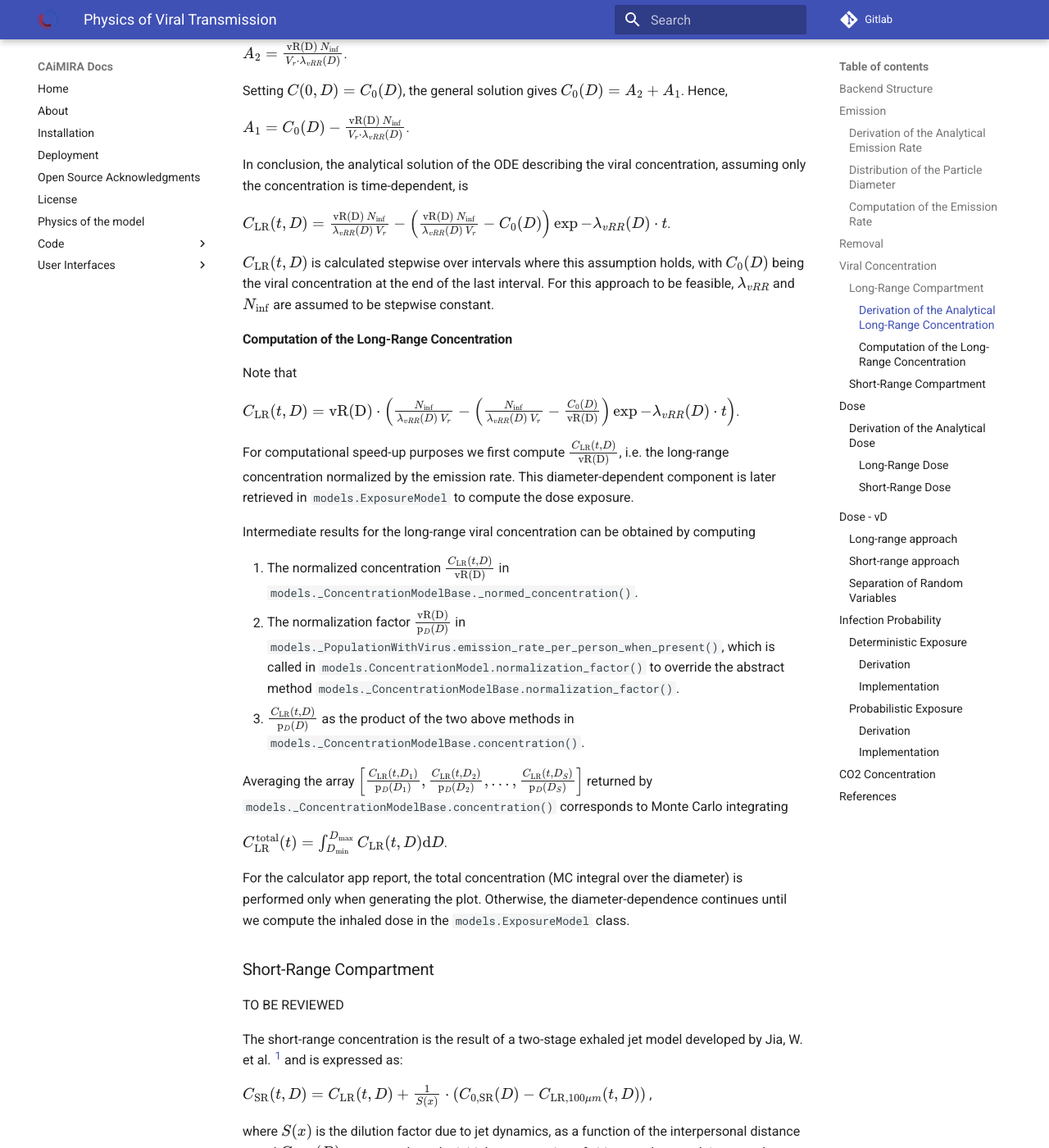
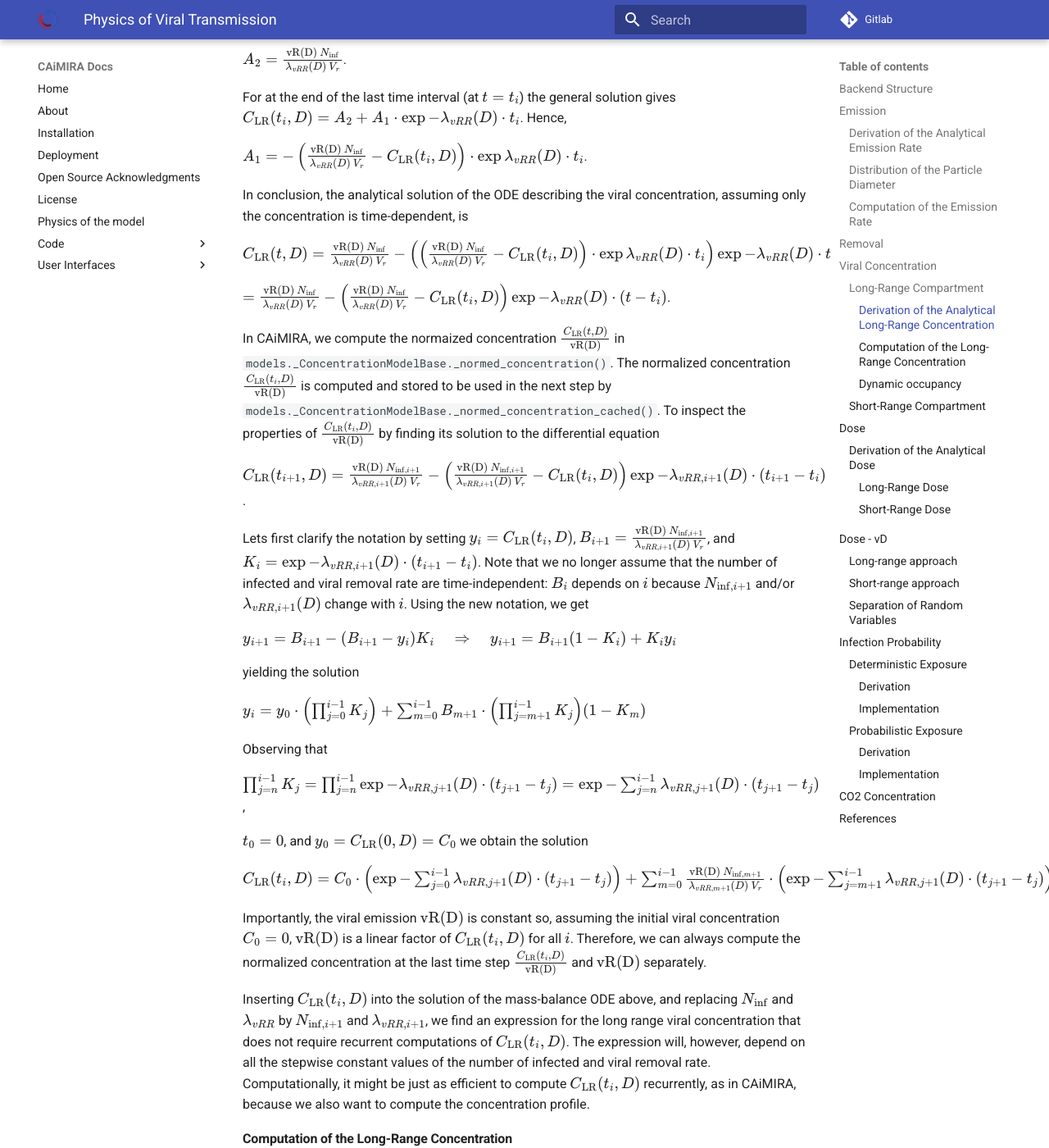
Before and after one commit to CERN/CAiMIRA, an MkDocs documentation site: the page built from caimira/docs/mkdocs/docs/code/viral_transmission.md, in a window 1280 px wide and 1400 px high, scrolled down 5735 px. Shown: the whole window at 82% size. Built offline with MkDocs 1.6.1 and Material for MkDocs 9.7.7, drawn with Linux system fonts in a browser that asks for light colours; some of the changed text lies outside the part shown.

Commit message:
scaling factor, lr-concentration non-recurrent, dynamic lr

```diff
--- a/caimira/docs/mkdocs/docs/code/viral_transmission.md
+++ b/caimira/docs/mkdocs/docs/code/viral_transmission.md
@@ -64,7 +64,9 @@
 
 $\mathrm{p}_D(D)=\frac{N_p(D)}{K}=\sum_{i \in I(j)} \frac{c_{n,i}}{K}\left[\frac{1}{D\sqrt{2 \pi} \sigma_{D_i}} \exp{-\frac{(\ln D -\mu_{D_i})^2}{2 (\sigma_{D_i})^2}}\right]$
 
-is a mixture distribution: the sum of three log-normal probability distributions weighed by $w_i = \frac{c_{n,i}}{K}$ such that $w_i>0$ and $\sum_{i \in I(j)} w_i =1$.
+for
+$K=\int_{D_{\mathrm{min}}}^{D_{\mathrm{max}}} N_p(D) \mathrm{d}D $
+is a mixture distribution: the sum of three truncated and scaled log-normal probability distributions.
 
 In the CAiMIRA model, $D$ is sampled from $\mathrm{p}_D(D)$ truncated between $D_{\mathrm{min}}$ and $D_{\mathrm{min}}$ when calling the function `monte_carlo.data.expiration_distribution()`, which retrieves the truncated $\mathrm{p}_D(D)$ from `monte_carlo.data.BLOModel`.
 
@@ -122,11 +120,13 @@
 
 ### Long-Range Compartment
 #### Derivation of the Analytical Long-Range Concentration
-Assuming mass balance, the change in the viral concentration equal the difference between the total emission rate per volume and the total removal rate. Because we assume all the infected have the same emission rate, the total emission rate per unit volume is the product of $\mathrm{vR(D)}$ and the number of infected $N_{\mathrm{inf}}$ divided by the room volume $V_r$. The total removal rate is the product of the viral removal rate $ambda_{\mathrm{vRR}}(t,D)$ and the current viral concentration $C_{\mathrm{LR}}(t, D)$. In conclusion, the viral concentration is described by the ordinary differential equation (ODE)
+Assuming mass balance, the change in the viral concentration equal the difference between the total emission rate per volume and the total removal rate. If we assume all the infected have the same emission rate, the total emission rate per unit volume is the product of $\mathrm{vR(D)}$ and the number of infected $N_{\mathrm{inf}}$ divided by the room volume $V_r$. The total removal rate is the product of the viral removal rate $\lambda_{\mathrm{vRR}}(t,D)$ and the current viral concentration $C_{\mathrm{LR}}(t, D)$. In conclusion, the viral concentration is described by the ordinary differential equation (ODE)
 
-$\frac{\partial C_{\mathrm{LR}}(t, D)}{\partial t} = \frac{\mathrm{vR(D)}\,N_{\mathrm{inf}}}{V_r} - \lambda_{vRR}(D) \cdot C_{\mathrm{LR}}(t, D)$.
+$\frac{\partial C_{\mathrm{LR}}(t, D)}{\partial t} = \frac{\mathrm{vR}(D)\,N_{\mathrm{inf}}}{V_r} - \lambda_{vRR}(D) \cdot C_{\mathrm{LR}}(t, D)$.
 
-Assuming $\lambda_{\mathrm{vRR}}(t,D)$ is time-independent, this ODE can be solved analytically for a given particle size $D$. Clearly, the homogeneous solution (satisfying
+Assuming the viral concentration is the only time-dependent variable, this ODE can be solved analytically for a given particle size $D$. The solution might only hold over time intervals $[t_i, t_{i+1}]$ where the assumption that $\lambda_{vRR}(D)$ and $N_{\mathrm{inf}}$ are time-independent holds. In that case, the viral concentration at the end of the previous interval $C_{\mathrm{LR}}(t_i,D)$ can be carried forward as an intital condition to the next interval.
+
+The homogeneous solution (satisfying
 $\frac{\partial C_{\mathrm{LR}}(t, D)}{\partial t} + \lambda_{vRR}(D)\cdot\,C_{\mathrm{LR}}(t, D) = 0$)
 is
 $C_{\mathrm{LR}}(t, D)_{h}=A_1\cdot \exp{-\lambda_{vRR}(D)\cdot t}$.
@@ -140,29 +140,63 @@
 
 Combining the two equations containing $\frac{\partial C_{\mathrm{LR}}(t, D)}{\partial t}$ we get
 
-$C_{\mathrm{LR}}(t, D) = \frac{\mathrm{vR(D)}\,N_{\mathrm{inf}}}{V_r \cdot \lambda_{vRR}(D)} + A_1\cdot \exp{-\lambda_{vRR}(D)\cdot t}$,
+$C_{\mathrm{LR}}(t, D) = \frac{\mathrm{vR(D)}\,N_{\mathrm{inf}}}{\lambda_{vRR}(D)\,V_r} + A_1\cdot \exp{-\lambda_{vRR}(D)\cdot t}$,
 
 which combined with the general solution yields
 
-$A_2 = \frac{\mathrm{vR(D)}\,N_{\mathrm{inf}}}{V_r \cdot \lambda_{vRR}(D)}$.
+$A_2 = \frac{\mathrm{vR(D)}\,N_{\mathrm{inf}}}{\lambda_{vRR}(D)\,V_r}$.
 
-Setting $C(0,D)=C_0(D)$, the general solution gives
-$C_0(D) = A_2 + A_1$.
+For at the end of the last time interval (at $t=t_i$) the general solution gives
+$C_{\mathrm{LR}}(t_i, D) = A_2 + A_1\cdot \exp{-\lambda_{vRR}(D)\cdot t_i}$.
 Hence,
 
-$A_1 = C_0(D) - \frac{\mathrm{vR(D)}\,N_{\mathrm{inf}}}{V_r \cdot \lambda_{vRR}(D)}$.
+$A_1 = -\left(\frac{\mathrm{vR(D)}\,N_{\mathrm{inf}}}{\lambda_{vRR}(D)\,V_r}-C_{\mathrm{LR}}(t_i, D)\right) \cdot \exp{\lambda_{vRR}(D)\cdot t_i}$.
 
 In conclusion, the analytical solution of the ODE describing the viral concentration, assuming only the concentration is time-dependent, is
 
-$C_{\mathrm{LR}}(t, D) = \frac{\mathrm{vR(D)}\,N_{\mathrm{inf}}}{\lambda_{vRR}(D)\,V_r} - \left(\frac{\mathrm{vR(D)}\,N_{\mathrm{inf}}}{\lambda_{vRR}(D)\,V_r}- C_0(D)\right) \exp{-\lambda_{vRR}(D)\cdot t}$.
+$C_{\mathrm{LR}}(t, D) = \frac{\mathrm{vR(D)}\,N_{\mathrm{inf}}}{\lambda_{vRR}(D)\,V_r} - \left(\left(\frac{\mathrm{vR(D)}\,N_{\mathrm{inf}}}{\lambda_{vRR}(D)\,V_r}- C_{\mathrm{LR}}(t_i, D)\right) \cdot \exp{\lambda_{vRR}(D)\cdot t_i}\right) \exp{-\lambda_{vRR}(D)\cdot t}$
 
-$C_{\mathrm{LR}}(t, D)$ is calculated stepwise over intervals where this assumption holds, with $C_0(D)$ being the viral concentration at the end of the last interval. For this approach to be feasible, $\lambda_{vRR}$ and $N_{\mathrm{inf}}$ are assumed to be stepwise constant.
+$= \frac{\mathrm{vR(D)}\,N_{\mathrm{inf}}}{\lambda_{vRR}(D)\,V_r} - \left(\frac{\mathrm{vR(D)}\,N_{\mathrm{inf}}}{\lambda_{vRR}(D)\,V_r}-C_{\mathrm{LR}}(t_i, D)\right) \exp{-\lambda_{vRR}(D)\cdot (t-t_i)}$.
+
+
+In CAiMIRA, we compute the normaized concentration $\frac{C_{\mathrm{LR}}(t, D)}{\mathrm{vR(D)}}$ in `models._ConcentrationModelBase._normed_concentration()`.
+The normalized concentration $\frac{C_{\mathrm{LR}}(t_i, D)}{\mathrm{vR(D)}}$ is computed and stored to be used in the next step by `models._ConcentrationModelBase._normed_concentration_cached()`.
+To inspect the properties of $\frac{C_{\mathrm{LR}}(t_i, D)}{\mathrm{vR(D)}}$ by finding its solution to the differential equation
+
+$C_{\mathrm{LR}}(t_{i+1}, D)= \frac{\mathrm{vR(D)}\,N_{\mathrm{inf},i+1}}{\lambda_{vRR,i+1}(D)\,V_r} - \left(\frac{\mathrm{vR(D)}\,N_{\mathrm{inf},i+1}}{\lambda_{vRR,i+1}(D)\,V_r}-C_{\mathrm{LR}}(t_i, D)\right) \exp{-\lambda_{vRR,i+1}(D)\cdot (t_{i+1}-t_i)}$.
+
+Lets first clarify the notation by setting $y_i =C_{\mathrm{LR}}(t_{i}, D)$, $B_{i+1}=\frac{\mathrm{vR(D)}\,N_{\mathrm{inf},i+1}}{\lambda_{vRR,i+1}(D)\,V_r}$,
+and $K_i = \exp{-\lambda_{vRR,i+1}(D)\cdot (t_{i+1}-t_i)}$. Note that we no longer assume that the number of infected and viral removal rate are time-independent:
+$B_i$ depends on $i$ because $N_{\mathrm{inf},i+1}$ and/or $\lambda_{vRR,i+1}(D)$ change with $i$. Using the new notation, we get
+
+$y_{i+1}= B_{i+1} - (B_{i+1}-y_i) K_i \quad \Rightarrow \quad y_{i+1} = B_{i+1}(1-K_i)+K_i y_i$
+
+yielding the solution
+
+$y_i=y_0 \cdot \left(\prod_{j=0}^{i-1} K_j\right)+\sum_{m=0}^{i-1}B_{m+1}\cdot \left(\prod_{j=m+1}^{i-1} K_j\right)(1- K_m)$
+
+Observing that
+
+$\prod_{j=n}^{i-1}K_j = \prod_{j=n}^{i-1}\exp{-\lambda_{vRR,j+1}(D)\cdot (t_{j+1}-t_j)} = \exp{ - \sum_{j=n}^{i-1} \lambda_{vRR,j+1}(D)\cdot(t_{j+1}-t_j)}$,
+
+$t_0=0$, and $y_0=C_{\mathrm{LR}}(0, D)=C_0$ we obtain the solution
+
+$C_{\mathrm{LR}}(t_i, D)
+=C_0 \cdot \left(\exp{ - \sum_{j=0}^{i-1} \lambda_{vRR,j+1}(D)\cdot(t_{j+1}-t_j)}\right)
++\sum_{m=0}^{i-1}
+\frac{\mathrm{vR(D)}\,N_{\mathrm{inf},m+1}}{\lambda_{vRR,m+1}(D)\,V_r}
+\cdot \left(\exp{ - \sum_{j=m+1}^{i-1} \lambda_{vRR,j+1}(D)\cdot(t_{j+1}-t_j)}\right)
+\cdot \left(1- \exp{-\lambda_{vRR,m+1}(D)\cdot (t_{m+1}-t_m)}\right)$
+
+Importantly, the viral emission $\mathrm{vR(D)}$ is constant so, assuming the initial viral concentration $C_0=0$, $\mathrm{vR(D)}$ is a linear factor of $C_{\mathrm{LR}}(t_i, D)$ for all $i$.
+Therefore, we can always compute the normalized concentration at the last time step $\frac{C_{\mathrm{LR}}(t_i, D)}{\mathrm{vR(D)}}$ and $\mathrm{vR(D)}$ separately.
+
+Inserting $C_{\mathrm{LR}}(t_i, D)$ into the solution of the mass-balance ODE above, and replacing $N_{\mathrm{inf}}$ and $\lambda_{vRR}$ by $N_{\mathrm{inf},i+1}$ and $\lambda_{vRR,i+1}$,
+we find an expression for the long range viral concentration that does not require recurrent computations of $C_{\mathrm{LR}}(t_i, D)$.
+The expression will, however, depend on all the stepwise constant values of the number of infected and viral removal rate.
+Computationally, it might be just as efficient to compute $C_{\mathrm{LR}}(t_i, D)$ recurrently, as in CAiMIRA, because we also want to compute the concentration profile.
 
 #### Computation of the Long-Range Concentration
-Note that
-
-$C_{\mathrm{LR}}(t, D) = \mathrm{vR(D)} \cdot \left(\frac{N_{\mathrm{inf}}}{\lambda_{vRR}(D)\,V_r} - \left(\frac{N_{\mathrm{inf}}}{\lambda_{vRR}(D)\,V_r}- \frac{C_0(D)}{\mathrm{vR(D)}}\right) \exp{-\lambda_{vRR}(D)\cdot t} \right)$.
-
 For computational speed-up purposes we first compute $\frac{C_{\mathrm{LR}}(t, D)}{\mathrm{vR(D)}}$, i.e. the long-range concentration normalized by the emission rate. This diameter-dependent component is later retrieved in `models.ExposureModel` to compute the dose exposure.
 
 Intermediate results for the long-range viral concentration can be obtained by computing
@@ -177,6 +211,28 @@
 
 For the calculator app report, the total concentration (MC integral over the diameter) is performed only when generating the plot.
 Otherwise, the diameter-dependence continues until we compute the inhaled dose in the `models.ExposureModel` class.
+
+#### Dynamic occupancy
+The mass-balance equation above assumes the emission rate $\mathrm{vR(D)}$ is the same for all the $N_{\mathrm{inf}}$ infected. Different infected may, however, have different physical activities, expirational activities, face mask, immunity, and presence. Concequently, the viral emission rate $\mathrm{vR(D)}$ and the probability distribution of the particle diameter $\mathrm{p}_{D}(D)$ are not the same for every infected. Lets assume we have $n_p$ different populations of infected, each with $N_{\mathrm{inf},n}$ infected with emission rate $\mathrm{vR}_n(D)$ and particle diameters sampled from $\mathrm{p}_{D,n}(D)$. Then, the mass balance equation describing the evolution of the viral concentration becomes
+
+$\frac{\partial C_{\mathrm{LR}}(t, D)}{\partial t} = \frac{\sum_{n=1}^{n_p}\mathrm{vR}_n(D)\,N_{\mathrm{inf},n}}{V_r} - \lambda_{vRR}(D) \cdot C_{\mathrm{LR}}(t, D).$
+
+Using the exact same procedure and assumptions as for the previous ODE, we find the solution to be
+
+$C_{\mathrm{LR}}(t, D) = \frac{\sum_{n=1}^{n_p}\mathrm{vR}_n(D)\,N_{\mathrm{inf},n}}{\lambda_{vRR}(D)\,V_r} \cdot \left(1-\exp{-\lambda_{vRR}(D)\cdot t}\right)
+=\sum_{n=1}^{n_p}\frac{\mathrm{vR}_n(D)\,N_{\mathrm{inf},n}}{\lambda_{vRR}(D)\,V_r} \cdot \left(1-\exp{-\lambda_{vRR}(D)\cdot t}\right) =\sum_{n=1}^{n_p}C_{\mathrm{LR},n}(t, D)$.
+
+For the final equality, we set $C_{\mathrm{LR},n}(t, D)=\frac{\mathrm{vR}_n(D)\,N_{\mathrm{inf},n}}{\lambda_{vRR}(D)\,V_r} \cdot \left(1-\exp{-\lambda_{vRR}(D)\cdot t}\right)$ to indicate that this expression can be computed by a **ConcentrationModel** object, as described above, because all the $N_{\mathrm{inf},n}$ infected belong to the same **IntectedPopulation**, and thus have the same viral emission rate and samples of $D$.
+In CAiMIRA, we do indeed use different **ConcentrationModel** objects to compute the total long-range concentration resulting from emissions from infected with different properties
+(combined, together with the short-range concentration, in `models.ExposureModel.concentration()`). Using several **ConcentrationModel** objects was motivated by the **InfectedPopulation** objects having different samples of $D$ stored in their **Exporation** object, which cannot be considered equal because they stem from different distributions $\mathrm{p}_{D,n}(D)$.
+When we Monte Carlo integrate, we compute
+
+$C_{\mathrm{LR}}^{\mathrm{total}}(t) = \int_{D_{\mathrm{min}}}^{D_{\mathrm{max}}} C_{\mathrm{LR}}(t, D) \mathrm{d}D $
+
+$= \sum_{n=1}^{n_p} \int_{D_{\mathrm{min}}}^{D_{\mathrm{max}}} \frac{C_{\mathrm{LR},n}(t, D)}{\mathrm{p}_{D,n}(D)} \cdot \mathrm{p}_{D,n}(D) \mathrm{d}D$
+
+$ \approx \sum_{n=1}^{n_p} \frac{1}{S_n}\sum_{i=1}^{S_n} \frac{C_{\mathrm{LR},n}(t, D_{n,i})}{\mathrm{p}_{D,n}(D_{n,i})}$.
+
 
 ### Short-Range Compartment
 TO BE REVIEWED
@@ -279,9 +335,9 @@
 
 $\int_{t_1}^{t_n} C_{\mathrm{LR}}(t, D) \mathrm{d}t  =  \sum_{i=1}^n \int_{t_i}^{t_{i+1}} C_{\mathrm{LR}}(t, D) \mathrm{d}t $
 
-$=  \sum_{i=1}^n \int_{t_i}^{t_{i+1}} \left[\mathrm{vR(D)} \cdot \left(\frac{N_{\mathrm{inf}}}{\lambda_{vRR}(D)\,V_r} - \left(\frac{N_{\mathrm{inf}}}{\lambda_{vRR}(D)\,V_r}- \frac{C_0(D)}{\mathrm{vR(D)}} \right) \exp{-\lambda_{vRR}(D)\cdot t} \right) \right] \mathrm{d}t$
+$=  \sum_{i=1}^n \int_{t_i}^{t_{i+1}} \left[\mathrm{vR(D)} \cdot \left(\frac{N_{\mathrm{inf}}}{\lambda_{vRR}(D)\,V_r} - \left(\frac{N_{\mathrm{inf}}}{\lambda_{vRR}(D)\,V_r}- \frac{C_{\mathrm{LR},0}(D)}{\mathrm{vR(D)}} \right) \exp{-\lambda_{vRR}(D)\cdot t} \right) \right] \mathrm{d}t$
 
-$=  \sum_{i=1}^n \frac{v_R(D)\,N_{inf}}{\lambda_{vRR}(D, t_i)\,V_r} (t_{i+1}-t_{i}) + \sum_{i=1}^n \left(\frac{v_R(D)\,N_{inf}}{\lambda_{vRR}(D, t_i)\,V_r}- C_0(D)\right) \frac{\exp{-\lambda_{vRR}(D,t_i)t_{i+1}}}{\lambda_{vRR}(D,t_i)} - \sum_{i=1}^n \left(\frac{v_R(D)\,N_{inf}}{\lambda_{vRR}(D, t_i)\,V_r}- C_0(D)\right) \frac{\exp{-\lambda_{vRR}(D,t_i)t_i}}{\lambda_{vRR}(D,t_i)}$
+$=  \sum_{i=1}^n \frac{v_R(D)\,N_{inf}}{\lambda_{vRR}(D, t_i)\,V_r} (t_{i+1}-t_{i}) + \sum_{i=1}^n \left(\frac{v_R(D)\,N_{inf}}{\lambda_{vRR}(D, t_i)\,V_r}- C_{\mathrm{LR},0}(D)\right) \frac{\exp{-\lambda_{vRR}(D,t_i)t_{i+1}}}{\lambda_{vRR}(D,t_i)} - \sum_{i=1}^n \left(\frac{v_R(D)\,N_{inf}}{\lambda_{vRR}(D, t_i)\,V_r}- C_{\mathrm{LR},0}(D)\right) \frac{\exp{-\lambda_{vRR}(D,t_i)t_i}}{\lambda_{vRR}(D,t_i)}$
 
 for a given particle diameter $D$. The total dose deposited in the respiratory tract of the exposed is obtained by integrating over the particle diameter, which we approximate by
 
@@ -439,7 +495,7 @@
 ## CO<sub>2</sub> Concentration
 
 The estimate of the concentration of CO<sub>2</sub> in a given room to indicate the air quality is given by the same approach as for the long-range virus concentration,
-$C_{\mathrm{LR}}(t, D)$, where $C_0(D)$ is considered to be the background (outdoor) CO<sub>2</sub> concentration (`models.CO2ConcentrationModel.CO2_atmosphere_concentration()`).
+$C_{\mathrm{LR}}(t, D)$, where $C_{\mathrm{LR},0}(D)$ is considered to be the background (outdoor) CO<sub>2</sub> concentration (`models.CO2ConcentrationModel.CO2_atmosphere_concentration()`).
 
 In order to compute the CO<sub>2</sub> concentration one should then simply use the `models.CO2ConcentrationModel.concentration()` method.
 A fraction of 4.2% of the exhalation rate of the defined activity was considered as supplied to the room (`models.CO2ConcentrationModel.CO2_fraction_exhaled()`).
```
Also changed, not shown: other parts of caimira/docs/mkdocs/docs/code/viral_transmission.md (+1 -5 lines).
